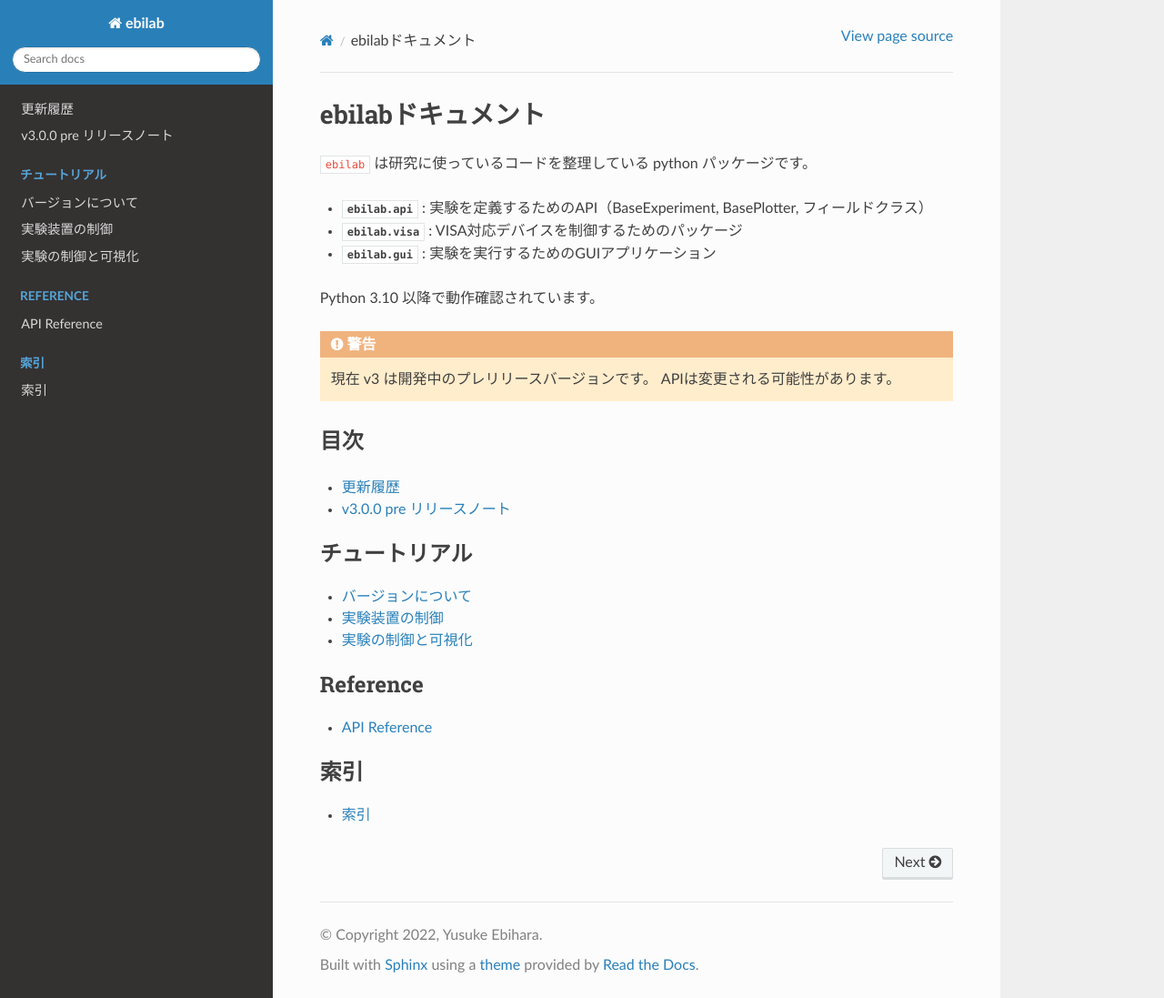
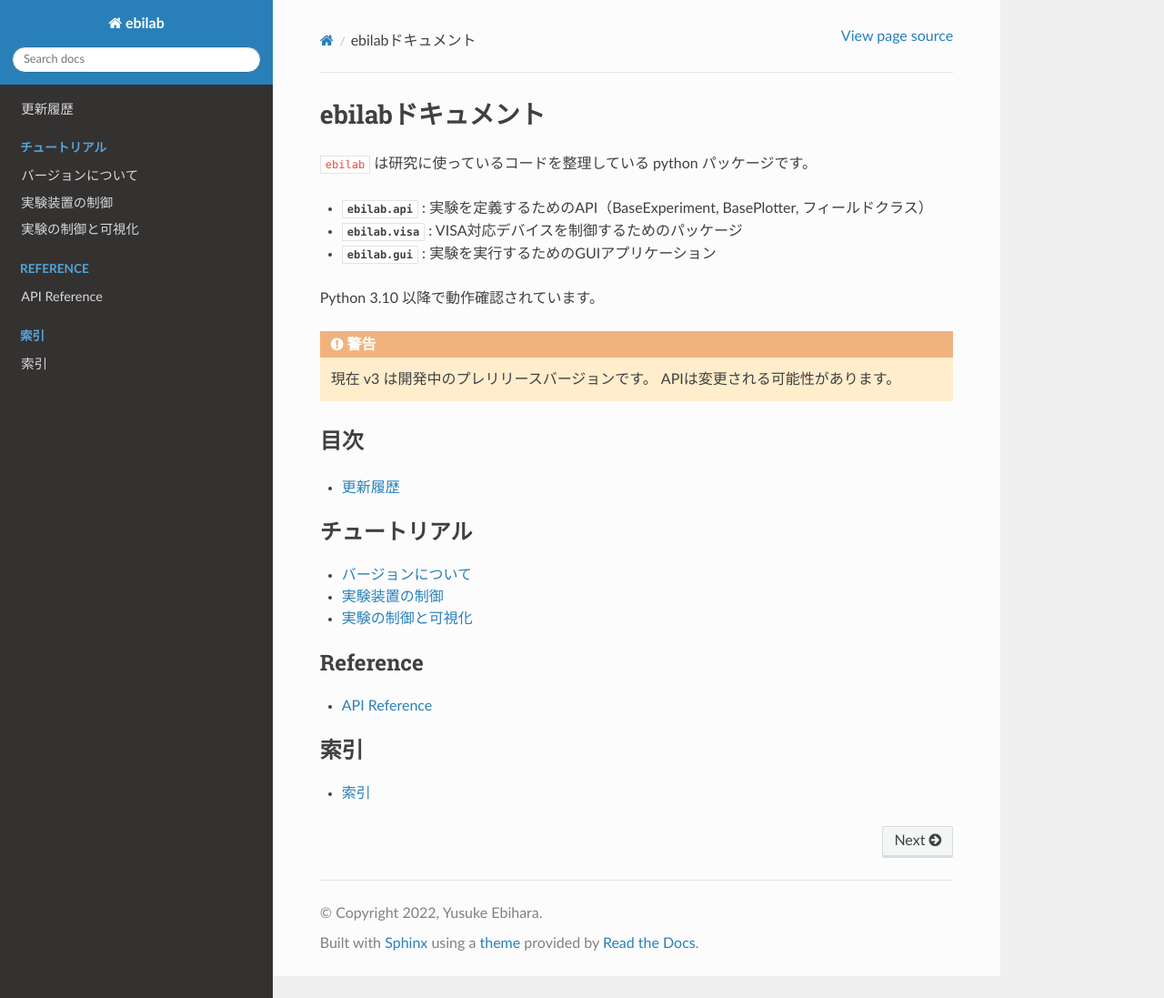
Before and after one commit to ebiyu/ebilab, a Sphinx documentation site: the page built from docs/source/index.rst, in a window 1280 px wide and 1097 px high. Shown: the whole window at 91% size. Built offline with Sphinx 7.4.7 and the Read the Docs theme 3.1.0, drawn with Linux system fonts in a browser that asks for light colours; pages that are not in the unit, such as notebooks, are missing from menus.

Commit message:
remove: remove reference to changelog-v3.0.0-pre from index.rst

```diff
--- a/docs/source/index.rst
+++ b/docs/source/index.rst
@@ -26,7 +26,6 @@
 
     installation
     changelog
-    changelog-v3.0.0-pre
 
 .. toctree::
     :maxdepth: 1
```
